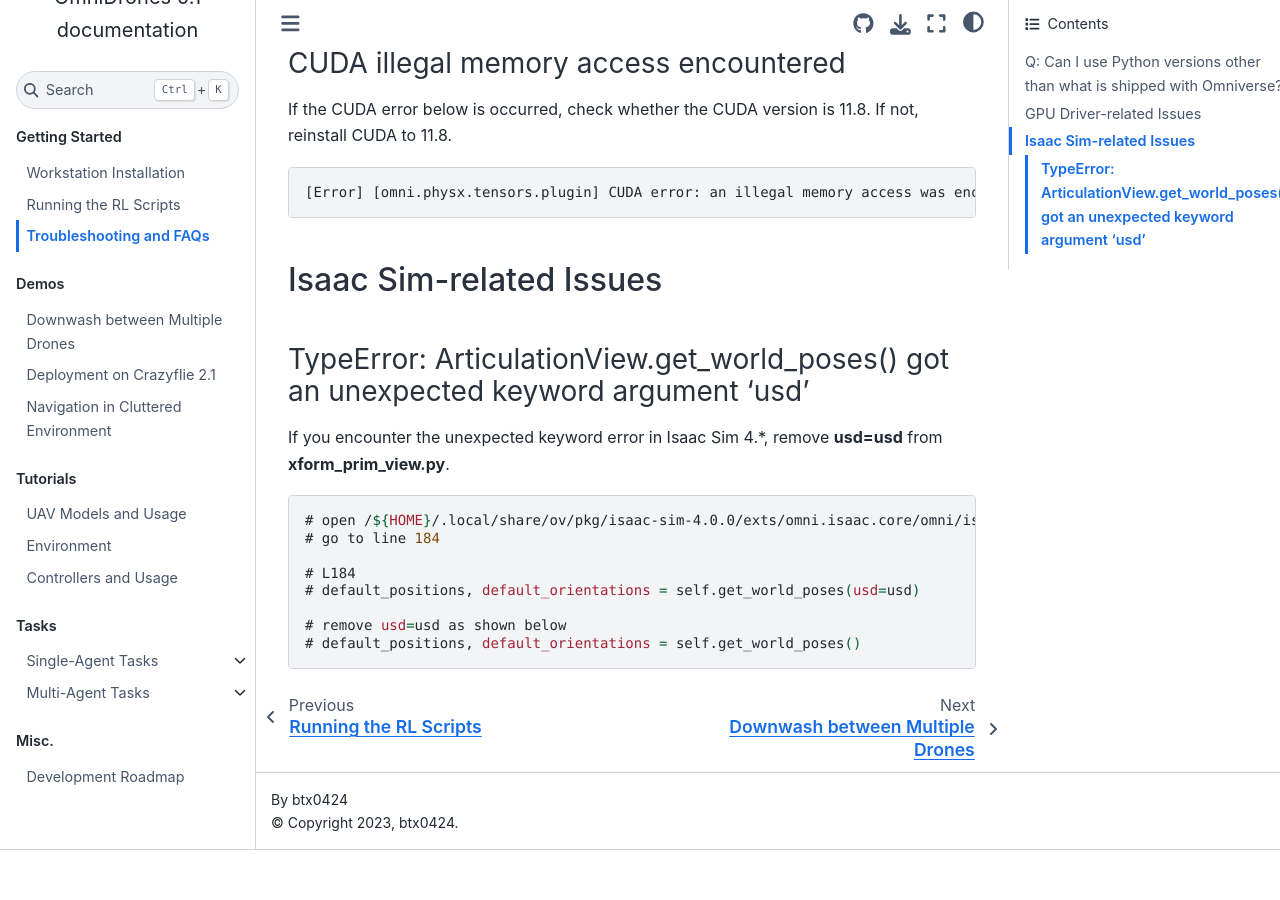
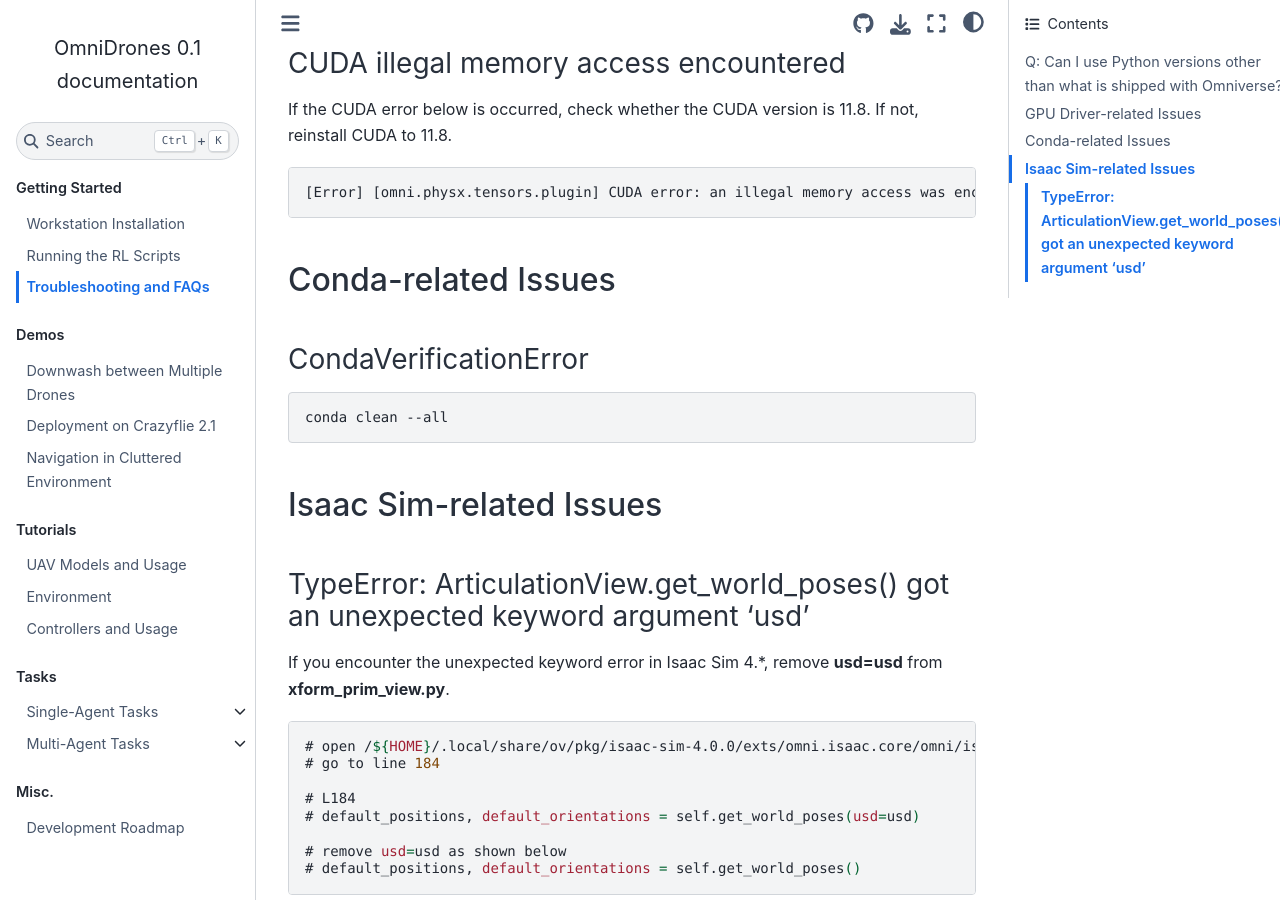
Before and after one commit to btx0424/OmniDrones, a Sphinx documentation site: the page built from docs/source/troubleshooting.md, in a window 1280 px wide and 900 px high, scrolled down 1460 px. Built offline with Sphinx 7.4.7 and the Sphinx Book theme 1.1.4, drawn with Linux system fonts in a browser that asks for light colours; before the commit the page ends 2310 px from its top, so only the background shows below that.

Commit message:
add conda verification error (troubleshooting)

````diff
--- a/docs/source/troubleshooting.md
+++ b/docs/source/troubleshooting.md
@@ -67,6 +67,14 @@
 [Error] [omni.physx.tensors.plugin] CUDA error: an illegal memory access was encountered: ../../../extensions/runtime/source/omni.physx.tensors/plugins/gpu/CudaKernels.cu: 999
 ```
 
+## Conda-related Issues
+
+### CondaVerificationError
+
+```console
+conda clean --all
+```
+
 ## Isaac Sim-related Issues
 
 ### TypeError: ArticulationView.get_world_poses() got an unexpected keyword argument 'usd'
````
